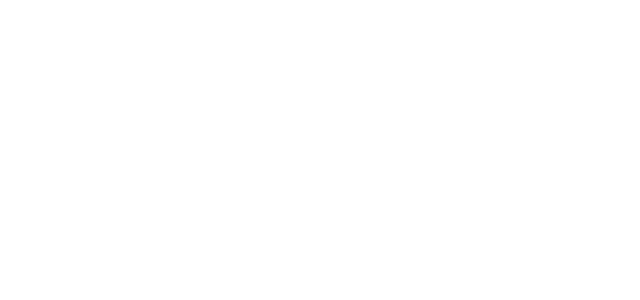
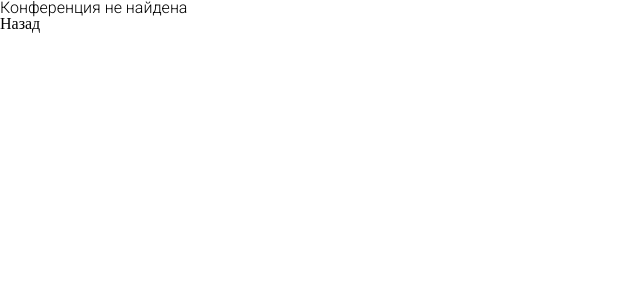
Before and after one commit to echo-tokyo/Conference, a React (Vite) app: page /not-found in a window 1280 px wide. Before the commit this address had no page. Shown: the top 300 px of the page, without its empty margins (0-640 px from the left). Built offline with nearby package versions, Linux system fonts and the light colour scheme.

Commit message:
room check

```diff
--- a/src/Router.jsx
+++ b/src/Router.jsx
@@ -1,5 +1,4 @@
-import { BrowserRouter, Route, Routes } from 'react-router-dom'
-import ConferencePage from './components/conferencePage/conferencePage'
+import { BrowserRouter, Link, Route, Routes } from 'react-router-dom'
 import Registration from './components/authorization/registration/Registration'
 import Profile from './components/profile/Profile'
 import Shorts from './components/shorts/Shorts'
@@ -7,6 +6,7 @@
 import Conferences from './components/conferences/Conferences'
 import App from './App'
 import Login from './components/authorization/login/Login'
+import ConferencePage from './components/conferencePage/ConferencePage'
 
 const Router = () => {
 	return (
@@ -20,6 +20,18 @@
 				<Route path='/shorts' element={<Shorts/>}/>
 				<Route path='/profile' element={<Profile/>}/>
 				<Route path='/conference/:id' element={<ConferencePage/>}/>
+				<Route path='/not-found' element={
+					<>
+					<p>Конференция не найдена</p>
+					<Link to='/conferences'>Назад</Link>
+					</>
+				}/>
+				<Route  path='*' element={
+					<>
+					<p>Страница не найдена</p>
+					<Link to='/conferences'>Назад</Link>
+					</>
+				}/>
 			</Routes>
 		</BrowserRouter>
 	)
--- a/src/components/conferencePage/ConferencePage.jsx
+++ b/src/components/conferencePage/ConferencePage.jsx
@@ -1,21 +1,28 @@
-import { Link, useNavigate } from 'react-router-dom'
+import { Link, Navigate, useNavigate, useParams } from 'react-router-dom'
 import './conferencePage.css'
 import { useEffect, useRef, useState } from 'react'
-import { useDispatch } from 'react-redux'
+import { useDispatch, useSelector } from 'react-redux'
 import { delRoom } from '../../store/rooms/rooms.slice'
 
 const ConferencePage = () => {
 	const nav = useNavigate()
+	const {id} = useParams()
 	const [msgs, setMsgs] = useState([])
 	const msgListRef = useRef(null)
 	const dispatch = useDispatch()
-	const currentId = window.location.href.substring(window.location.href.indexOf('conference/')+'conference/'.length)
+	const rooms = useSelector(state => state.rooms.roomList)
+
 
 	useEffect(() => {
 		if (msgListRef.current) {
-      msgListRef.current.scrollTop = msgListRef.current.scrollHeight;
+			msgListRef.current.scrollTop = msgListRef.current.scrollHeight;
     }
 	}, [msgs])
+
+	const conference = rooms.find(conf => conf.id === id)
+	if (!conference) {
+			return <Navigate to="/not-found" />
+	}
 
 	const newMessage = e => {
 		e.preventDefault()
@@ -24,7 +31,7 @@
 
 	const closeConference = () => {
 		localStorage.removeItem('ConfAdmin')
-		dispatch(delRoom(currentId))
+		dispatch(delRoom(id))
 		nav('/conferences')
 	}
 
@@ -39,7 +46,7 @@
 				<Link to='/'>Назад</Link>
 
 				{/* Проверка на админа. Если админ, то показывать кнопку завершения конфы, иначе кнопку выхода из конфы */}
-				{localStorage.getItem('ConfAdmin') === currentId ? <button onClick={() => closeConference()}>Завершить</button> : <Link to='/'>Назад</Link>}
+				{localStorage.getItem('ConfAdmin') === id ? <button onClick={() => closeConference()}>Завершить</button> : <Link to='/'>Назад</Link>}
 
 				<div className="conferencePage__video"></div>
 				<div className="conferencePage__desc">
```
